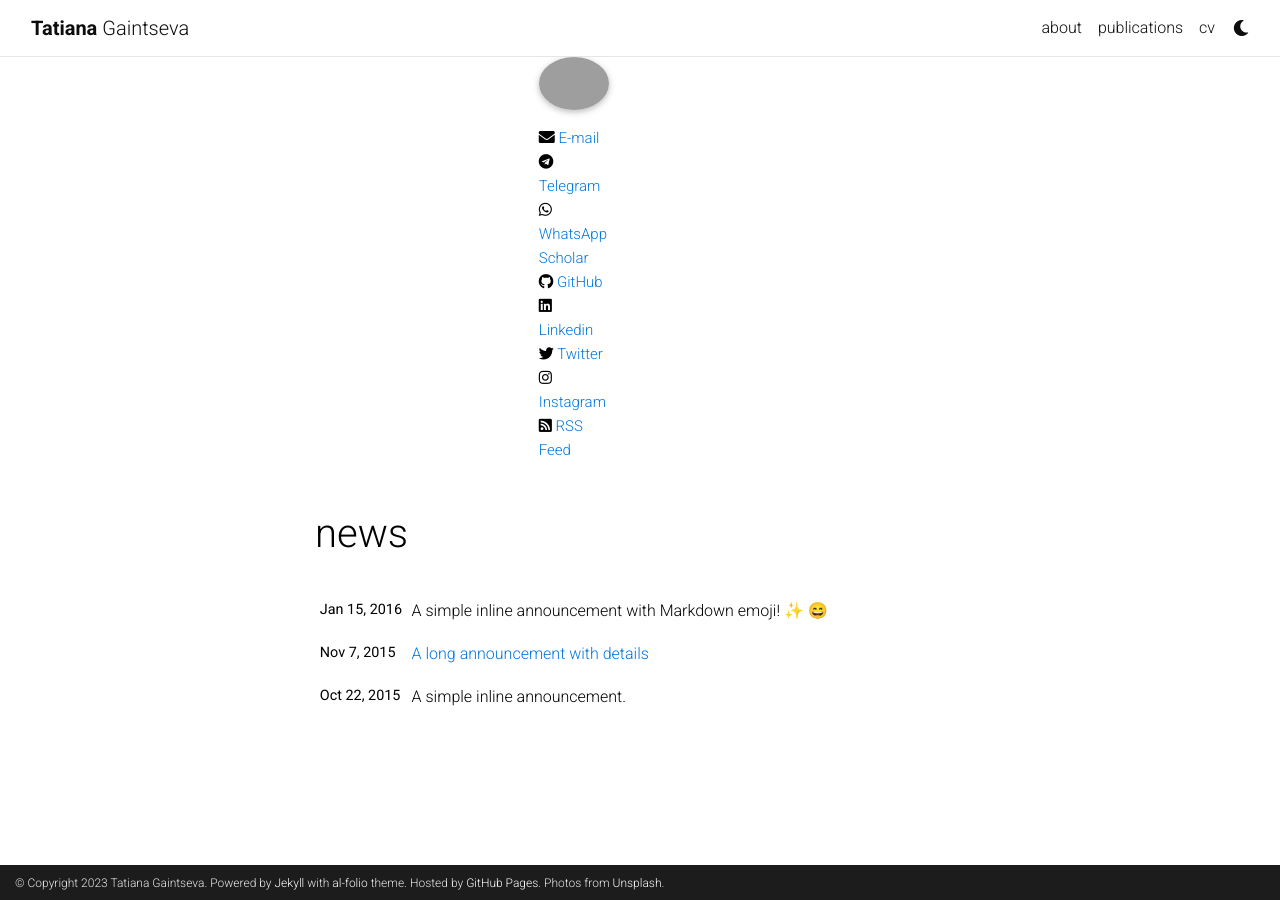
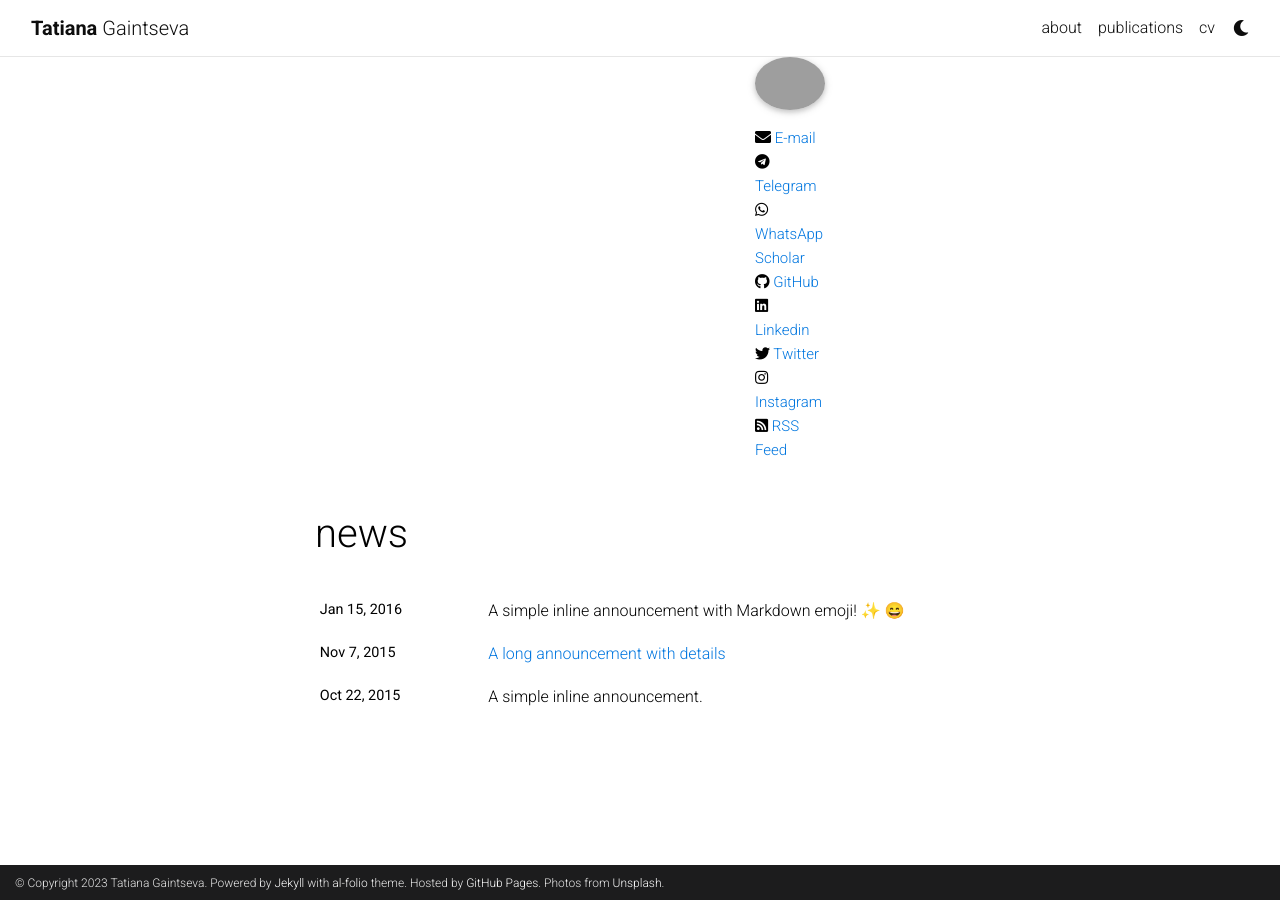
Before and after one commit to Atmyre/atmyre.github.io, a Jekyll site: the page built from news.html, in a window 1280 px wide. Built offline with Jekyll 4.4.1, drawn with Linux system fonts in a browser that asks for light colours; emoji names are drawn with the system emoji font; comment, search, counter and statistics services are not loaded; a style sheet for code colours, icons or effects is not loaded; grey boxes are pictures that could not be loaded.

Commit message:
Update _layout.scss

```diff
--- a/_sass/_layout.scss
+++ b/_sass/_layout.scss
@@ -7,7 +7,6 @@ body {
   padding-left: 300px;
   color: var(--global-text-color);
   background-color: var(--global-bg-color);
-  display:inline-block;
 
   h1, h2, h3, h4, h5, h6 {
     scroll-margin-top: 66px;
@@ -25,8 +24,9 @@ body.sticky-bottom-footer {
 }
 
 body.sticky-left-sidenav {
-  position: sticky-left;
-  display:inline-block;
+  position: -webkit-sticky;
+  position: sticky;
+  top: 0;
 }
 
 .container {
```
